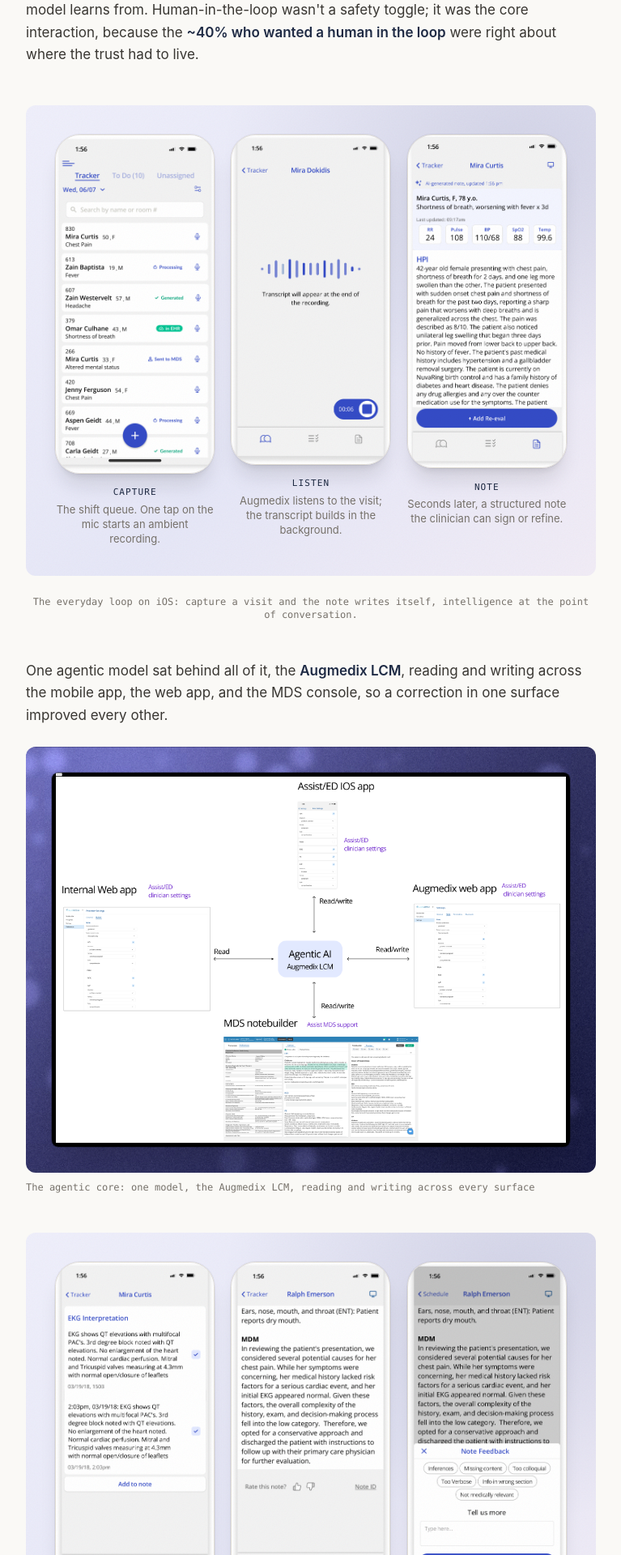
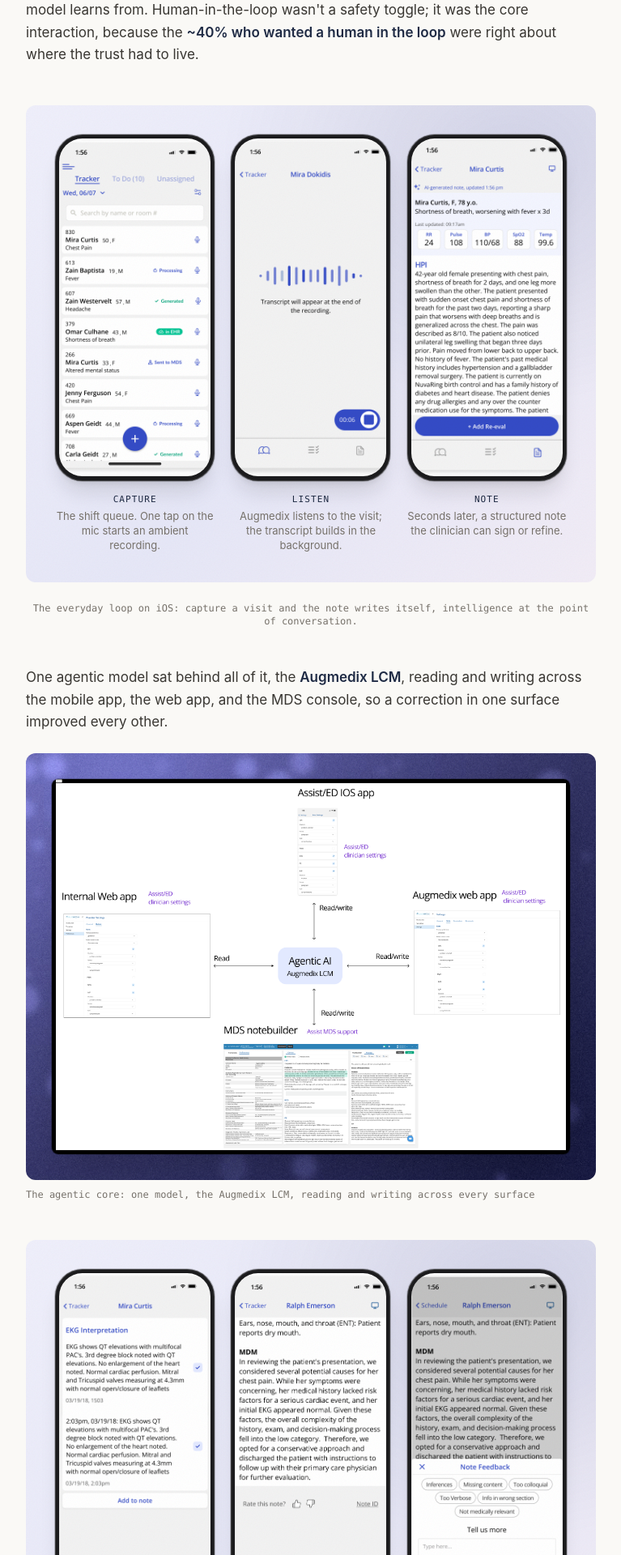
Before and after one commit to acaspx/portfolio-chops, a Next.js app: page /work/augmedix in a window 1280 px wide. Shown: the part 3600-5520 px from the top of the page at 81% size, without its empty margins (56-823 px from the left). Built offline with nearby package versions, Linux system fonts and the light colour scheme.

Commit message:
Augmedix: framed phone mockups without dynamic island (baked status bars)

```diff
--- a/app/work/augmedix/page.tsx
+++ b/app/work/augmedix/page.tsx
@@ -125,7 +125,7 @@ export default function Augmedix() {
           trust had to live.
         </p>
         <PhoneShowcase
-          framed={false}
+          island={false}
           phones={[
             { src: "/work/ax-app-tracker.png", alt: "Augmedix patient visit tracker: a shift queue of patients with note status and a capture mic", step: "Capture", note: "The shift queue. One tap on the mic starts an ambient recording." },
             { src: "/work/ax-app-record.png", alt: "Live voice transcription waveform during a patient visit", step: "Listen", note: "Augmedix listens to the visit; the transcript builds in the background." },
@@ -146,7 +146,7 @@ export default function Augmedix() {
           height={2963}
         />
         <PhoneShowcase
-          framed={false}
+          island={false}
           phones={[
             { src: "/work/ax-app-carecues.png", alt: "AI CareCues surfacing EKG interpretation insights for clinician review", step: "Surface", note: "The AI surfaces clinical insights in context, to accept or correct." },
             { src: "/work/ax-fb-rate.png", alt: "A generated clinical note with a thumbs up or down rating control", step: "Rate", note: "Any note can be rated in one tap, the lightest possible correction." },
--- a/components/PhoneFrame.tsx
+++ b/components/PhoneFrame.tsx
@@ -9,7 +9,16 @@ import Reveal from "@/components/Reveal";
  * correct 19.5:9 proportions. Falls back to a labeled slot if the file
  * doesn't exist yet.
  */
-export function PhoneFrame({ src, alt }: { src: string; alt: string }) {
+export function PhoneFrame({
+  src,
+  alt,
+  island = true,
+}: {
+  src: string;
+  alt: string;
+  /** Dynamic Island. Turn off for captures that already have a baked status bar. */
+  island?: boolean;
+}) {
   const [missing, setMissing] = useState(false);
   // Chrome (bezel radius/padding, island) is sized in container-query units so
   // it scales with the phone's rendered width and stays proportional whether the
@@ -49,12 +58,14 @@ export function PhoneFrame({ src, alt }: { src: string; alt: string }) {
               onError={() => setMissing(true)}
             />
           )}
-          {/* Dynamic Island */}
-          <div
-            aria-hidden
-            className="absolute left-1/2 -translate-x-1/2 rounded-full bg-black"
-            style={{ top: "3.8cqw", height: "8.5cqw", width: "30.8cqw" }}
-          />
+          {/* Dynamic Island (skip for captures with a baked status bar) */}
+          {island && (
+            <div
+              aria-hidden
+              className="absolute left-1/2 -translate-x-1/2 rounded-full bg-black"
+              style={{ top: "3.8cqw", height: "8.5cqw", width: "30.8cqw" }}
+            />
+          )}
         </div>
       </div>
     </div>
@@ -93,12 +104,14 @@ export function PhoneShowcase({
   phones,
   caption,
   framed = true,
+  island = true,
 }: {
   phones: { src: string; alt: string; step: string; note: string }[];
   caption?: string;
   framed?: boolean;
+  /** Dynamic Island on the frame; off for captures with a baked status bar. */
+  island?: boolean;
 }) {
-  const Shot = framed ? PhoneFrame : PhoneShot;
   return (
     <Reveal>
       <figure className="my-12">
@@ -106,7 +119,11 @@ export function PhoneShowcase({
           <div className="grid grid-cols-2 items-start gap-x-5 gap-y-9 sm:grid-cols-3">
             {phones.map((p) => (
               <div key={p.src} className="flex flex-col">
-                <Shot src={p.src} alt={p.alt} />
+                {framed ? (
+                  <PhoneFrame src={p.src} alt={p.alt} island={island} />
+                ) : (
+                  <PhoneShot src={p.src} alt={p.alt} />
+                )}
               <p className="mt-3.5 text-center font-mono text-[11px] uppercase tracking-widest text-accent">
                 {p.step}
               </p>
```
Also changed, not shown: 1 other file (tests, documents, lock files or other folders).
